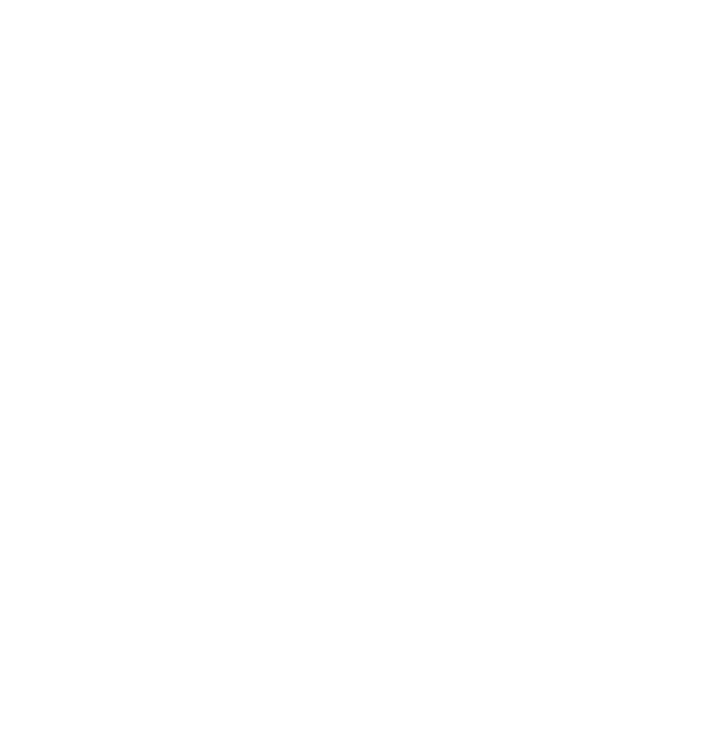
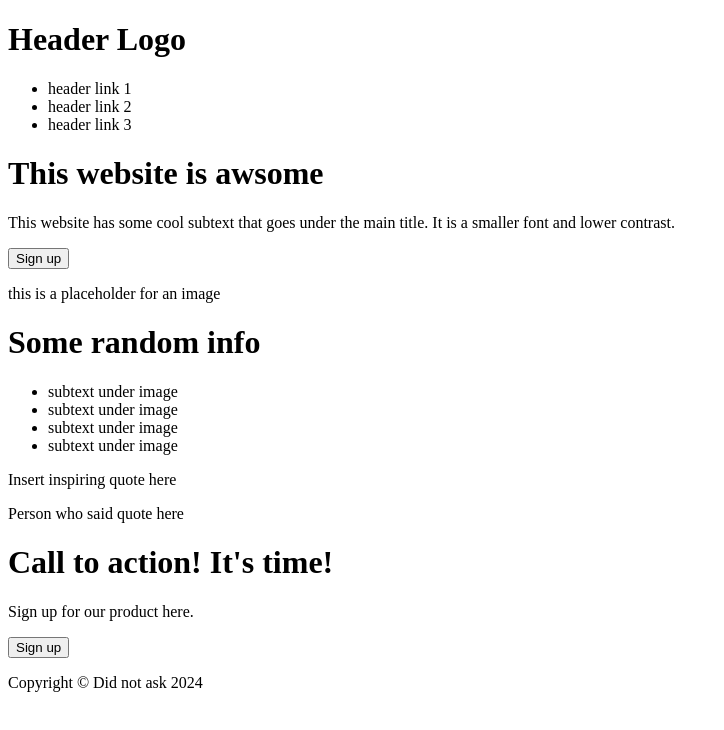
Before and after one commit to ProgrammingBeast-250/Odin-project-Mini-website, a plain HTML site: page index.html in a window 1280 px wide. Shown: the whole page, without its empty margins (0-724 px from the left). Drawn offline with Linux system fonts and the light colour scheme.

Commit message:
Added the basic content for the webiste

```diff
--- a/index.html
+++ b/index.html
@@ -8,6 +8,44 @@
         <link rel="stylesheet" href="style.css">
     </head>
     <body>
-
+        <div id="Header">
+            <div id="top header">
+                <h1 id="header Logo">Header Logo</h1>
+                <ul id="header links">
+                    <li><a href="#"></a>header link 1</li>
+                    <li><a href="#"></a>header link 2</li>
+                    <li><a href="#"></a>header link 3</li>
+                </ul>
+            </div>
+            <div id="main header">
+                <h1>This website is awsome</h1>
+                <p>This website has some cool subtext that goes under the main title. It is a smaller font and lower contrast.</p>
+                <button>Sign up</button>
+                <p>this is a placeholder for an image</p>
+            </div>
+        </div>
+        <div id="Random info">
+            <h1>Some random info</h1>
+            <ul>
+                <li>subtext under image</li>
+                <li>subtext under image</li>
+                <li>subtext under image</li>
+                <li>subtext under image</li>
+            </ul>
+        </div>
+        <div id="Quote">
+            <p>Insert inspiring quote here</p>
+            <p>Person who said quote here</p>
+        </div>
+        <div id="sign up">
+            <div id="text container">
+                <h1>Call to action! It's time!</h1>
+                <p>Sign up for our product here.</p>
+                <button>Sign up</button>
+            </div>
+        </div>
+        <div id="footer">
+            <p>Copyright © Did not ask 2024</p>
+        </div>
     </body>
 </html>
```
